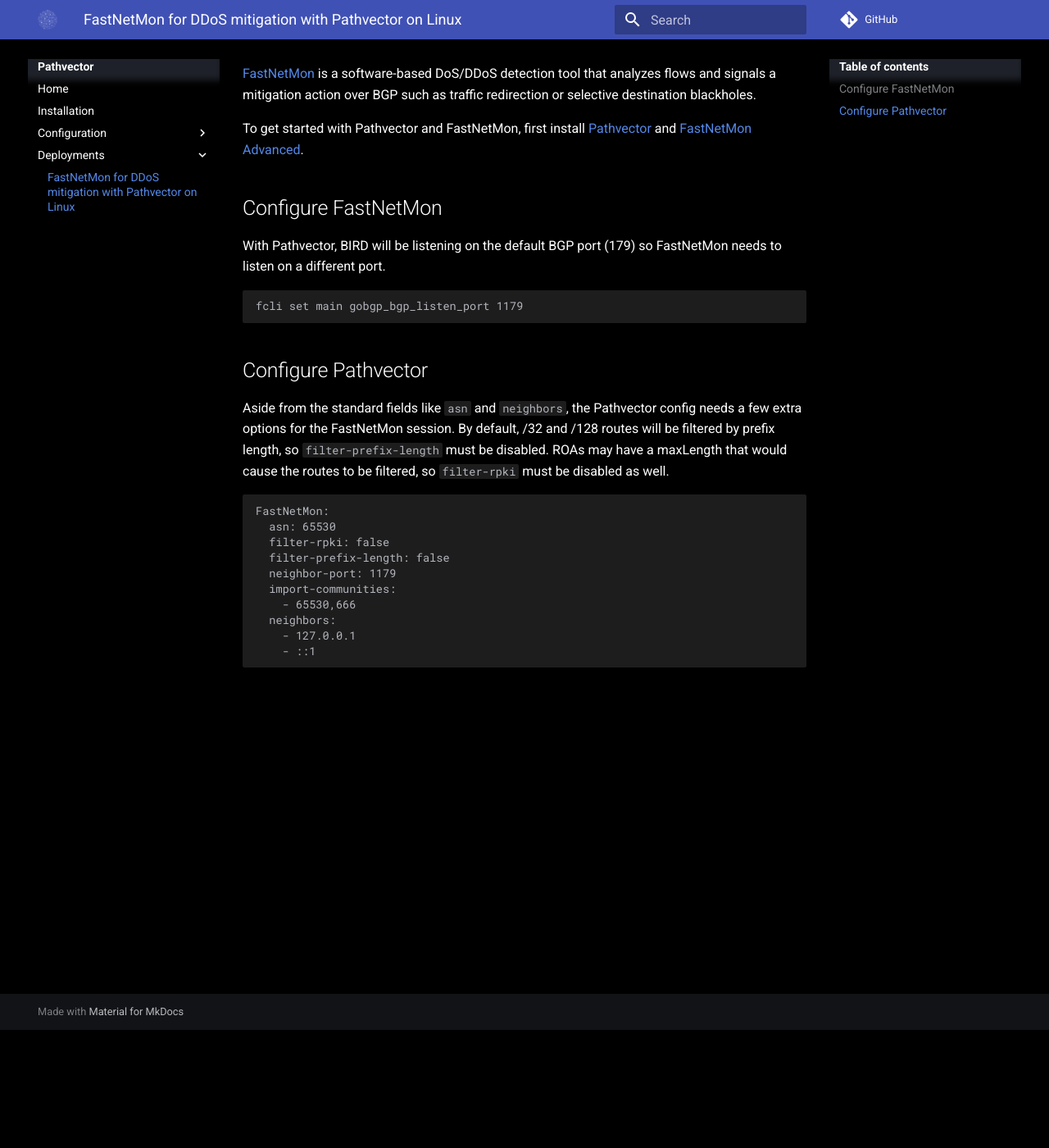
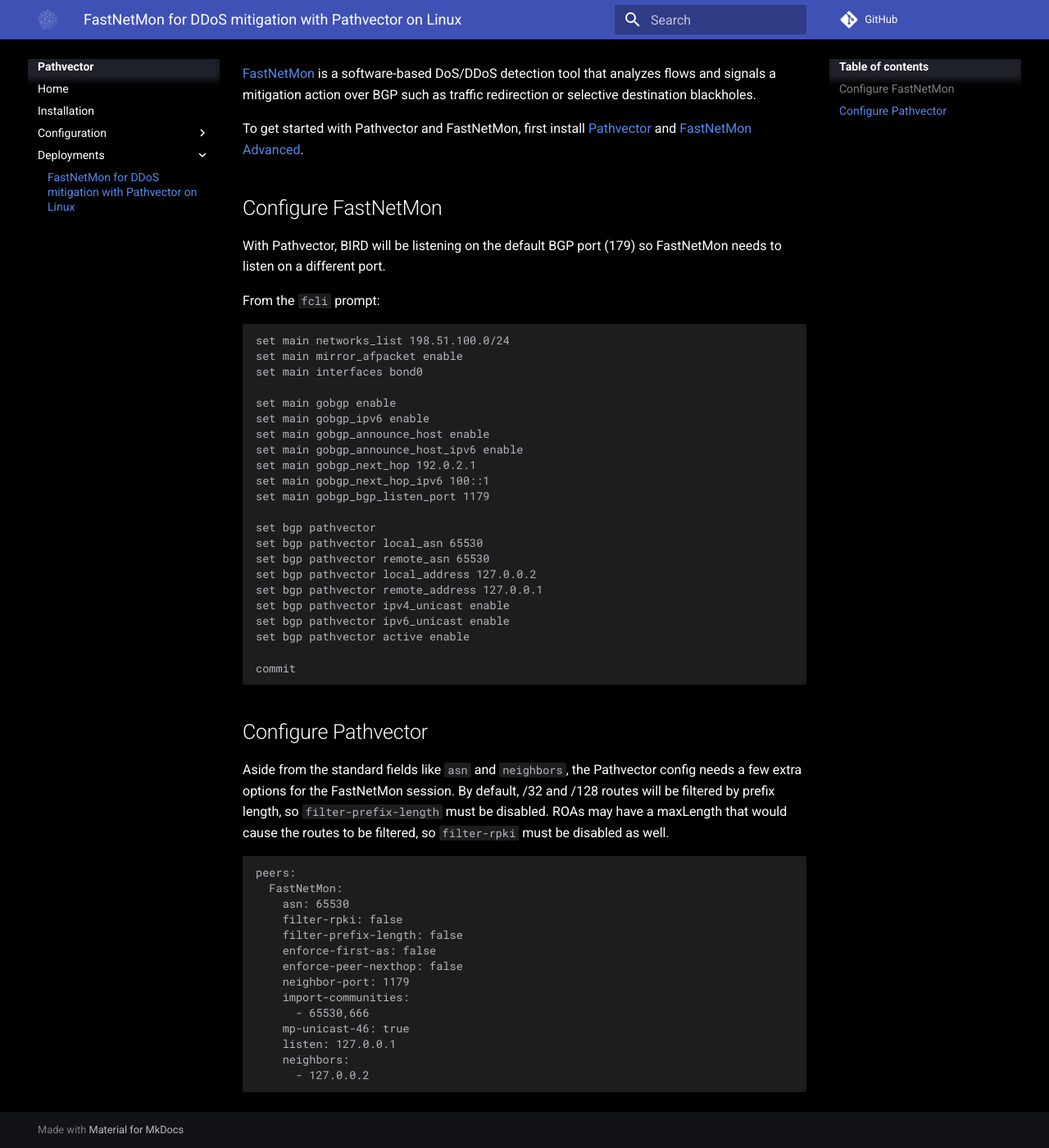
Before and after one commit to natesales/pathvector, an MkDocs documentation site: the page built from docs/deployments/fastnetmon.md, in a window 1280 px wide and 1400 px high, scrolled down 144 px. Shown: the whole window at 82% size. Built offline with MkDocs 1.6.1 and Material for MkDocs 9.7.7, drawn with Linux system fonts in a browser that asks for light colours; comment, search, counter and statistics services are not loaded.

Commit message:
docs: add fastnetmon setup instructions

````diff
--- a/docs/deployments/fastnetmon.md
+++ b/docs/deployments/fastnetmon.md
@@ -8,8 +8,31 @@
 
 With Pathvector, BIRD will be listening on the default BGP port (179) so FastNetMon needs to listen on a different port.
 
+From the `fcli` prompt:
+
 ```shell
-fcli set main gobgp_bgp_listen_port 1179
+set main networks_list 198.51.100.0/24
+set main mirror_afpacket enable
+set main interfaces bond0
+
+set main gobgp enable
+set main gobgp_ipv6 enable
+set main gobgp_announce_host enable
+set main gobgp_announce_host_ipv6 enable
+set main gobgp_next_hop 192.0.2.1
+set main gobgp_next_hop_ipv6 100::1
+set main gobgp_bgp_listen_port 1179
+
+set bgp pathvector
+set bgp pathvector local_asn 65530
+set bgp pathvector remote_asn 65530
+set bgp pathvector local_address 127.0.0.2
+set bgp pathvector remote_address 127.0.0.1
+set bgp pathvector ipv4_unicast enable
+set bgp pathvector ipv6_unicast enable
+set bgp pathvector active enable
+
+commit
 ```
 
 ## Configure Pathvector
@@ -17,14 +40,18 @@
 Aside from the standard fields like `asn` and `neighbors`, the Pathvector config needs a few extra options for the FastNetMon session. By default, /32 and /128 routes will be filtered by prefix length, so `filter-prefix-length` must be disabled. ROAs may have a maxLength that would cause the routes to be filtered, so `filter-rpki` must be disabled as well.
 
 ```yaml
-FastNetMon:
-  asn: 65530
-  filter-rpki: false
-  filter-prefix-length: false
-  neighbor-port: 1179
-  import-communities:
-    - 65530,666
-  neighbors:
-    - 127.0.0.1
-    - ::1
+peers:
+  FastNetMon:
+    asn: 65530
+    filter-rpki: false
+    filter-prefix-length: false
+    enforce-first-as: false
+    enforce-peer-nexthop: false
+    neighbor-port: 1179
+    import-communities:
+      - 65530,666
+    mp-unicast-46: true
+    listen: 127.0.0.1
+    neighbors:
+      - 127.0.0.2
 ```
````
